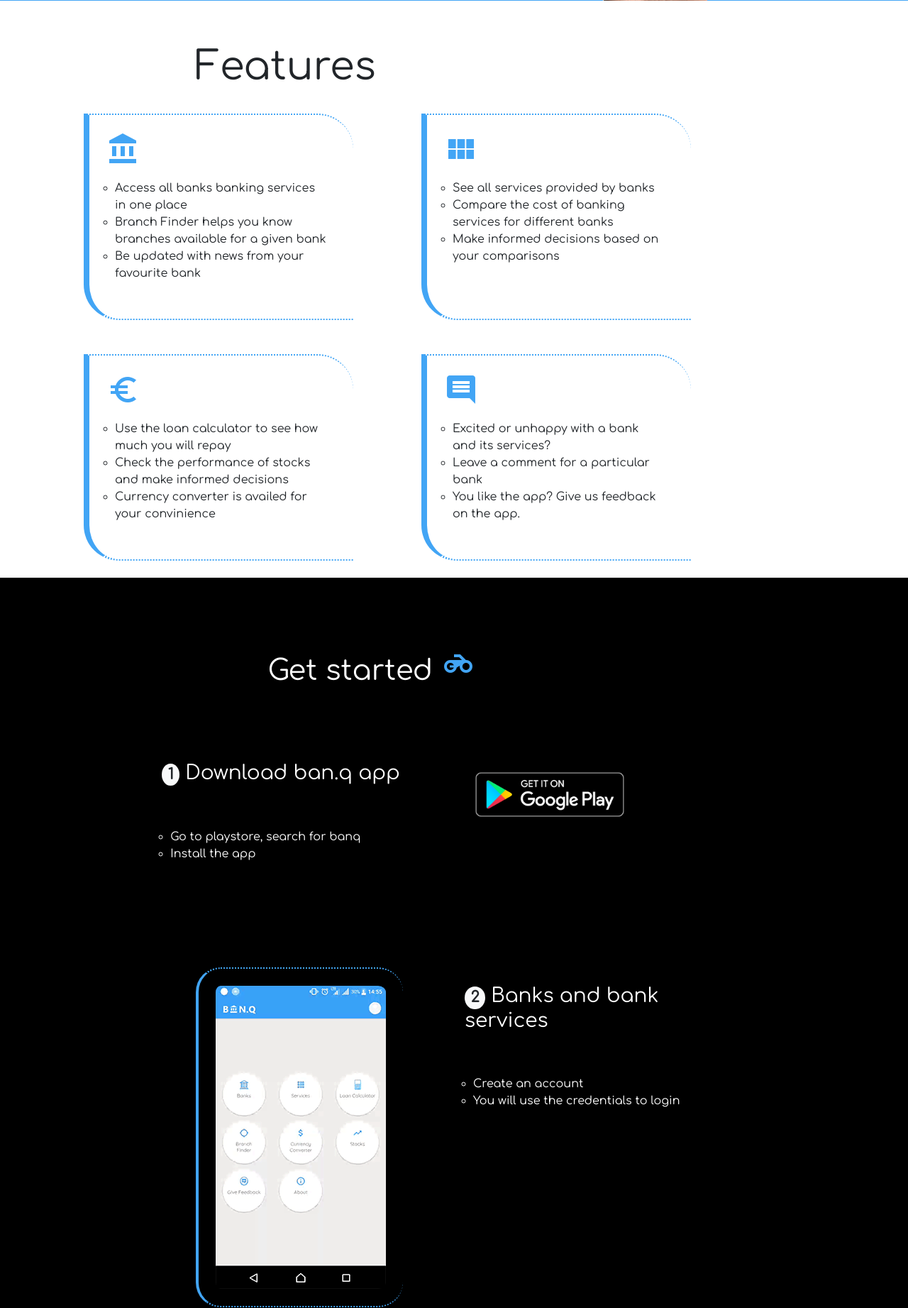
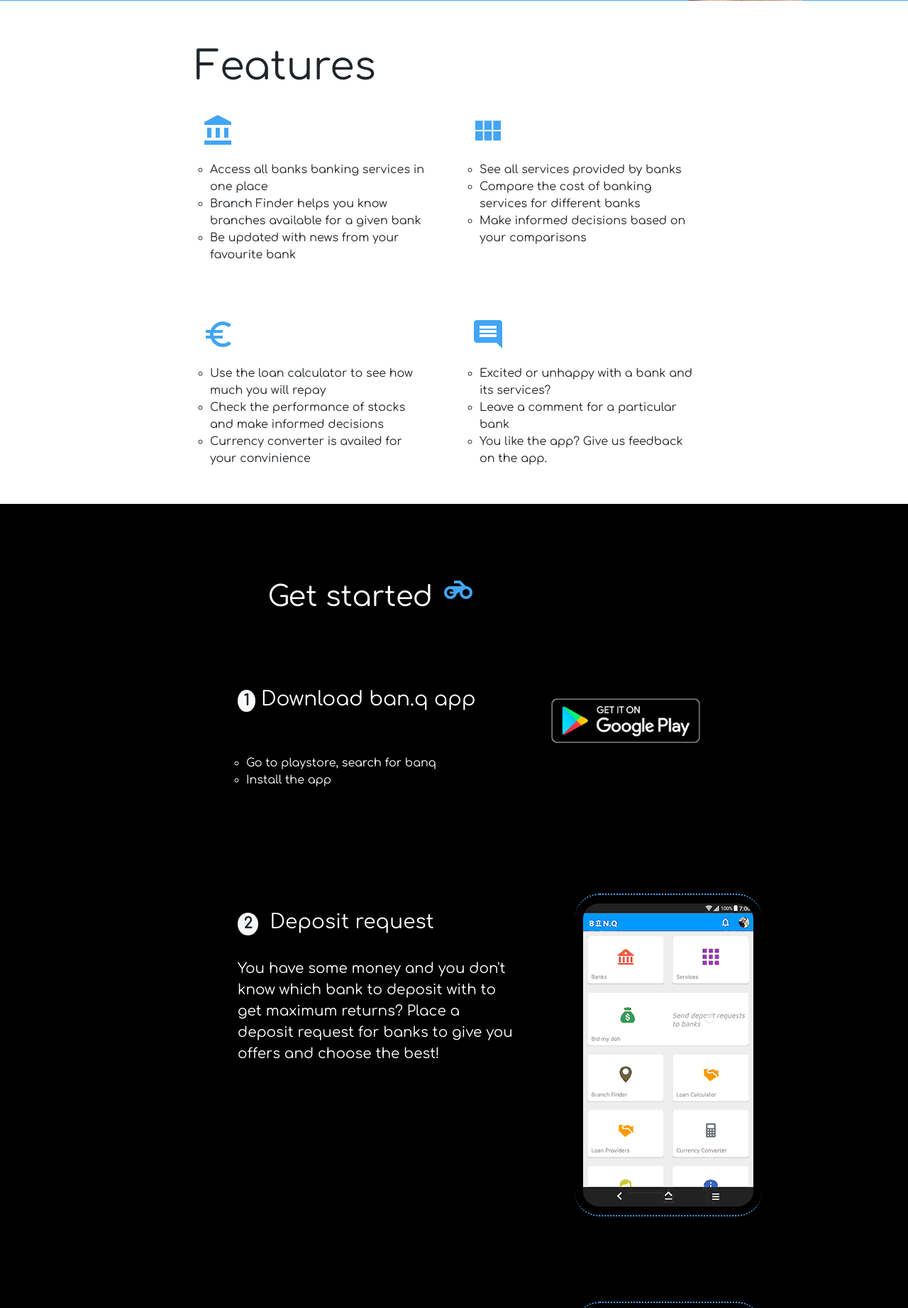
Before and after one commit to Quantum-35/web-s-alex, a PHP site: page / in a window 1280 px wide. Shown: the part 597-2440 px from the top of the page at 71% size. Run offline with PHP 8.4, Linux system fonts and the light colour scheme; some libraries are stand-ins or nearby versions.

Commit message:
Add updated gifs

```diff
--- a/index.html
+++ b/index.html
@@ -75,9 +75,11 @@
                     </div>
                 </div>
             </div>
-            <div class="col-md-2"></div>
-            <div class="col-md-6 align-right">
-                <img src="./images/phoneinhand.gif" style="margin-left:42px;" alt="Banq" height="450" width="300">
+            <div class="col-md-2">
+                <br><br>
+            </div>
+            <div class="col-md-6 text-center">
+                <img src="./images/phone-in-hand.gif" style="margin-left:42px;" alt="Banq" height="450" width="300">
             </div>
         </div>
         <br/>
@@ -91,7 +93,7 @@
 
             </div>
             <div class="row">
-                <div class="col-md-4 feature-div">
+                <div class="col-md-4 offset-md-2 feature-div">
                     <i class="material-icons app-icon-large align-right">account_balance</i>
                     <ul>
                         <li>Access all banks banking services in one place</li>
@@ -109,7 +111,7 @@
 
                     </ul>
                 </div>
-                <div class="col-md-4 feature-div">
+                <div class="col-md-4 offset-md-2 feature-div">
                     <div class="align-center">
                         <i class="material-icons app-icon-large align-center">euro_symbol</i>
                     </div>
@@ -153,7 +155,7 @@
         <div class="row get-started" id="div-getstarted">
 
             <!-- step 0 download app -->
-            <div class="col-md-4 offset-md-2" style="vertical-align: center;">
+            <div class="col-md-4 offset-md-3" style="vertical-align: center;">
 
                 <h3>
                     <span class="badge badge-light" style="border-radius: 50%;">1</span> Download ban.q app</h3>
@@ -173,15 +175,8 @@
                 </a>
             </div>
 
-            <!-- step 1 sign up -->
-            <div class="col-md-4 offset-md-2">
-                <br/>
-                <br/>
-                <br/>
-                <br/>
-                <img src="images/loancalc.gif" class="feature-device-chrome" alt="gif here">
-            </div>
-            <div class="col-md-4 " style="vertical-align: center;">
+            <!-- step 1 Bid my doh -->
+            <div class="col-md-4  offset-md-3" style="vertical-align: center;">
                 <br/>
                 <br/>
                 <br/>
@@ -189,17 +184,21 @@
                 <br/>
                 <br/>
                 <h3>
-                    <span class="badge badge-light" style="border-radius: 50%;">2</span> Banks and bank services</h3>
+                    <span class="badge badge-light" style="border-radius: 50%;">2</span>&nbsp; Deposit request</h3>
                 <br/>
                 <p class="lead">
-                    <ul>
-                        <li> Create an account</li>
-                        <li> You will use the credentials to login</li>
-                    </ul>
-
+                    You have some money and you don't know which bank to deposit with to get maximum returns? Place a deposit request for banks to give you offers and choose the best!
                 </p>
 
             </div>
+            <div class="col-md-4">
+                <br/>
+                <br/>
+                <br/>
+                <br/>
+                <img src="images/deposit-request.gif" class="feature-device-chrome" alt="gif here">
+            </div>
+
 
             <!-- step 2 bank services -->
             <div class="col-md-4 offset-md-3" style="vertical-align: center;">
@@ -210,14 +209,10 @@
                 <br/>
                 <br/>
                 <h3>
-                    <span class="badge badge-light" style="border-radius: 50%;">3</span> Loan calculator </h3>
+                    <span class="badge badge-light" style="border-radius: 50%;">3</span> Accept best bid </h3>
                 <br/>
                 <p class="lead">
-                    <ul>
-                        <li> Create an account</li>
-                        <li> You will use the credentials to login</li>
-                    </ul>
-
+                   Choose the best offer for your deposit request. Once you are satisfied with the offer accept the offer.
                 </p>
 
             </div>
@@ -225,18 +220,12 @@
                 <br/>
                 <br/>
                 <br/>
-                <img src="images/loancalc.gif" class="feature-device-chrome2" alt="gif here">
+                <img src="images/accept-bid.gif" class="feature-device-chrome" alt="gif here">
             </div>
 
 
             <!-- step 3 loan calculator -->
-            <div class="col-md-4 offset-md-3">
-                <br/>
-                <br/>
-                <br/>
-                <img src="images/loancalc.gif" class="feature-device-chrome" alt="gif here" srcset="">
-            </div>
-            <div class="col-md-4 " style="vertical-align: center;">
+            <div class="col-md-4 offset-md-3" style="vertical-align: center;">
                 <br/>
                 <br/>
                 <br/>
@@ -244,17 +233,73 @@
                 <br/>
                 <br/>
                 <h3>
-                    <span class="badge badge-light" style="border-radius: 50%;">4</span> Compare cost of banking services</h3>
+                    <span class="badge badge-light" style="border-radius: 50%;">4</span>&nbsp; Compare cost of various banking services.</h3>
                 <br/>
                 <p class="lead">
-                    <ul>
-                        <li> Create an account</li>
-                        <li> You will use the credentials to login</li>
-                    </ul>
-
+                    If you don't know the best bank to get a service, worry no more.
+                   In case of two banks offering the same service, you can compare the cost of the services and decide which bank should serve you!
                 </p>
 
             </div>
+            <div class="col-md-4">
+                <br/>
+                <br/>
+                <br/>
+                <img src="images/compare.gif" class="feature-device-chrome" alt="gif here" srcset="">
+            </div>
+
+
+             <!-- step 3 loan calculator -->
+
+            <div class="col-md-4 offset-md-3" style="vertical-align: center;">
+                <br/>
+                <br/>
+                <br/>
+                <br/>
+                <br/>
+                <br/>
+                <h3>
+                    <span class="badge badge-light" style="border-radius: 50%;">4</span>&nbsp; Loan Calculator</h3>
+                <br/>
+                <p class="lead">
+                    Use our loan calculator to help you decide whichh loan provider is has terms that suit you best.
+                </p>
+
+            </div>
+             <div class="col-md-4">
+                <br/>
+                <br/>
+                <br/>
+                <img src="images/loan-calc.gif" class="feature-device-chrome" alt="gif here" srcset="">
+            </div>
+
+
+             <!-- step 3 loan calculator -->
+             <div class="col-md-4 offset-md-3" style="vertical-align: center;">
+                <br/>
+                <br/>
+                <br/>
+                <br/>
+                <br/>
+                <br/>
+                <h3>
+                    <span class="badge badge-light" style="border-radius: 50%;">4</span>&nbsp; Bank Branch Finder</h3>
+                <br/>
+                <p class="lead">
+                   You are in a new town and don't know the location of your banks branch? Use Banq branch finder for directions.
+                </p>
+
+            </div>
+             <div class="col-md-4">
+                <br/>
+                <br/>
+                <br/>
+                <img src="images/find-branch.gif" class="feature-device-chrome" alt="gif here" srcset="">
+            </div>
+
+
+
+
 
 
 
--- a/styles/styles.css
+++ b/styles/styles.css
@@ -1,3 +1,6 @@
+html body {
+    overflow-x: hidden;
+}
 body {
     font-family: Comfortaa;
 }
@@ -25,21 +28,17 @@ body {
 }
 
 .feature-div {
-    border: 2px dotted #42A5F5;
-    border-left: 8px solid #42A5F5;
-    border-right: 0px;
-    margin: 24px 48px;
-    border-radius: 0px 50px 0px 50px;
+    border-radius: 0px 25px 0px 25px;
     padding: 24px;
 }
 
 .feature-device-chrome{
      border: 2px dotted #42A5F5;
-    border-left: 4px solid #42A5F5;
-    border-right: 1px;
+    border-left: 0px solid #42A5F5;
+    border-right: 4px;
     margin: 24px 48px;
     border-radius: 35px;
-    padding: 24px;
+    padding: 12px;
 }
 
 .feature-device-chrome2 {
```
Also changed, not shown: images/accept-bid.gif (added), images/branches.png (deleted), images/comment.png (deleted), images/compare.gif (added), images/compare.png (deleted), images/deposit-request.gif (added), images/find-branch.gif (added), images/hello.svg (deleted), images/loan-calc.gif (added), images/loan.png (deleted), images/loancalc.gif (deleted), images/phone-in-hand.gif (added), images/phoneinhand.gif (deleted), images/phoneinhand.png (deleted), 2 more files.
